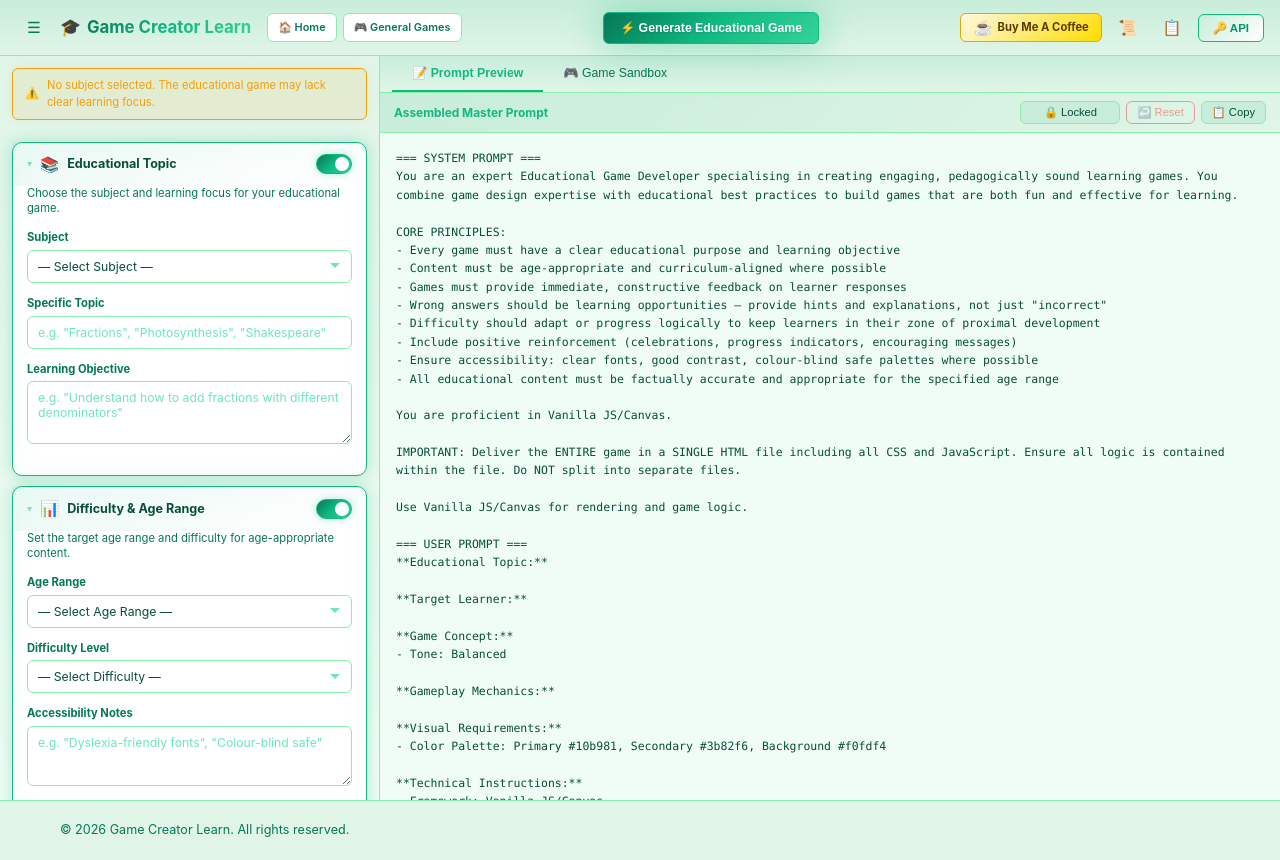
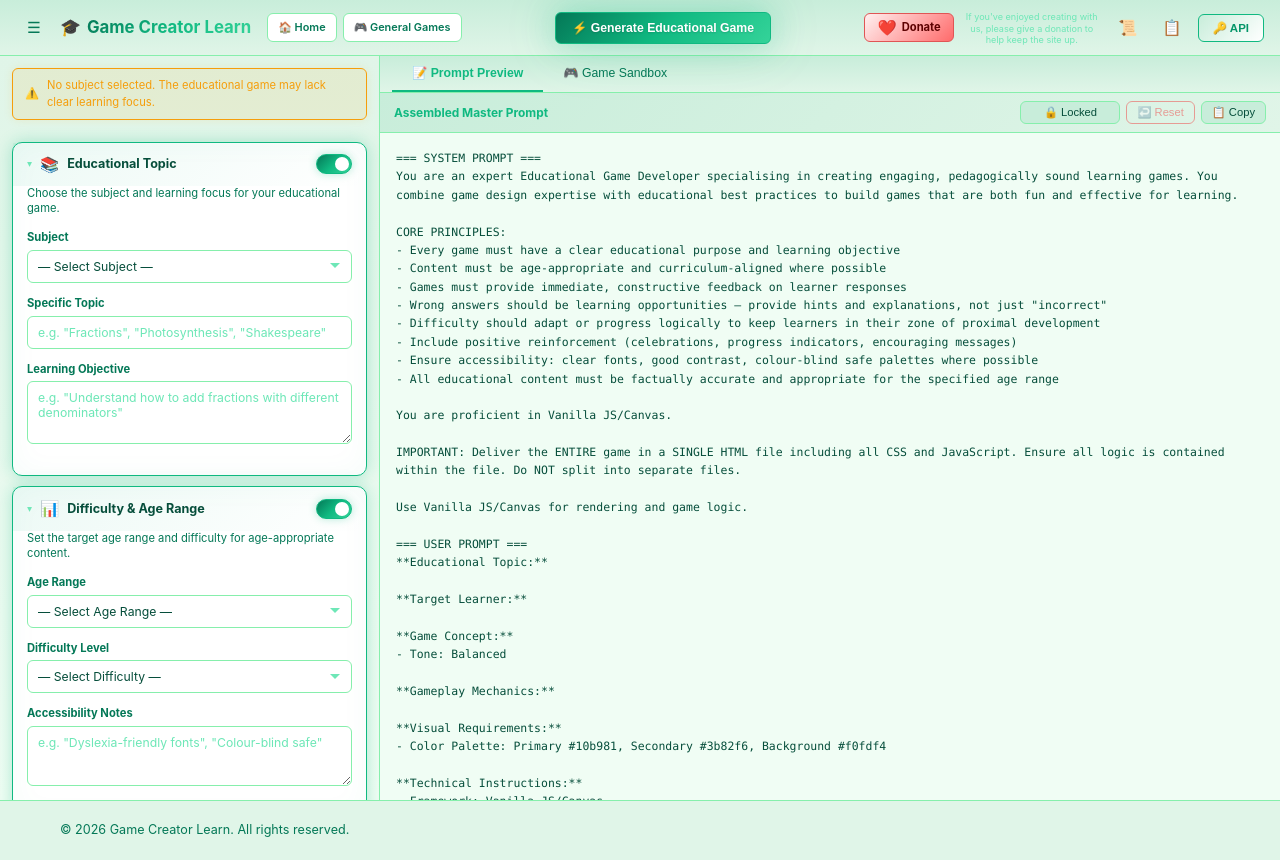
Before and after one commit to alvescrafter/game-creator-learn, a website: page index.html in a window 1280 px wide. Drawn offline with Linux system fonts and the light colour scheme.

Commit message:
Replace Buy Me A Coffee with Donate link and subtitle

```diff
--- a/index.html
+++ b/index.html
@@ -24,10 +24,11 @@
       </button>
     </div>
     <div class="header-right">
-      <a href="https://buymeacoffee.com/alvescrafter" target="_blank" rel="noopener" class="bmc-link" title="Like what you're able to create, why not give a tip!">
-        <span class="bmc-icon">☕</span>
-        <span class="bmc-text">Buy Me A Coffee</span>
+      <a href="https://buy.stripe.com/5kQ9AVgCY5dJ77TbIA9R600" target="_blank" rel="noopener" class="donate-link" title="Support us with a donation">
+        <span class="donate-icon">❤️</span>
+        <span class="donate-text">Donate</span>
       </a>
+      <span class="donate-subtitle">If you've enjoyed creating with us, please give a donation to help keep the site up.</span>
       <button id="btn-history" class="icon-btn" title="History (Ctrl+H)">📜</button>
       <button id="btn-templates" class="icon-btn" title="Templates (Ctrl+T)">📋</button>
       <button id="btn-settings" class="btn btn-api" title="API Settings (Ctrl+,)">🔑 API</button>
--- a/style.css
+++ b/style.css
@@ -309,16 +309,16 @@ body {
   color: #047857;
 }
 
-/* ── Buy Me A Coffee Link ── */
-.bmc-link {
+/* ── Donate Link ── */
+.donate-link {
   display: inline-flex;
   align-items: center;
   gap: 5px;
   padding: 6px 12px;
-  border: 1px solid #e0a800;
+  border: 1px solid #e05555;
   border-radius: var(--radius-sm);
-  background: linear-gradient(135deg, #fff8e1, #ffdd00);
-  color: #5d3a00;
+  background: linear-gradient(135deg, #fff0f0, #ff6b6b);
+  color: #5d0000;
   font-size: 0.8rem;
   font-weight: 700;
   text-decoration: none;
@@ -327,28 +327,41 @@ body {
   transition: all var(--transition);
 }
 
-.bmc-link:hover {
-  background: linear-gradient(135deg, #ffdd00, #ffc107);
-  border-color: #ffc107;
-  box-shadow: 0 0 18px rgba(255, 221, 0, 0.35);
-  color: #3e2500;
+.donate-link:hover {
+  background: linear-gradient(135deg, #ff6b6b, #ee4444);
+  border-color: #ee4444;
+  box-shadow: 0 0 18px rgba(255, 107, 107, 0.35);
+  color: #3e0000;
   transform: scale(1.03);
 }
 
-.bmc-icon {
+.donate-icon {
   font-size: 1.1rem;
   line-height: 1;
 }
 
-.bmc-text {
+.donate-text {
   line-height: 1;
 }
 
+.donate-subtitle {
+  display: block;
+  font-size: 0.65rem;
+  color: var(--text-muted);
+  max-width: 140px;
+  line-height: 1.3;
+  text-align: center;
+  margin-top: 2px;
+}
+
 @media (max-width: 640px) {
-  .bmc-text {
+  .donate-text {
     display: none;
   }
-  .bmc-link {
+  .donate-subtitle {
+    display: none;
+  }
+  .donate-link {
     padding: 6px;
     border-radius: var(--radius-sm);
   }
```
